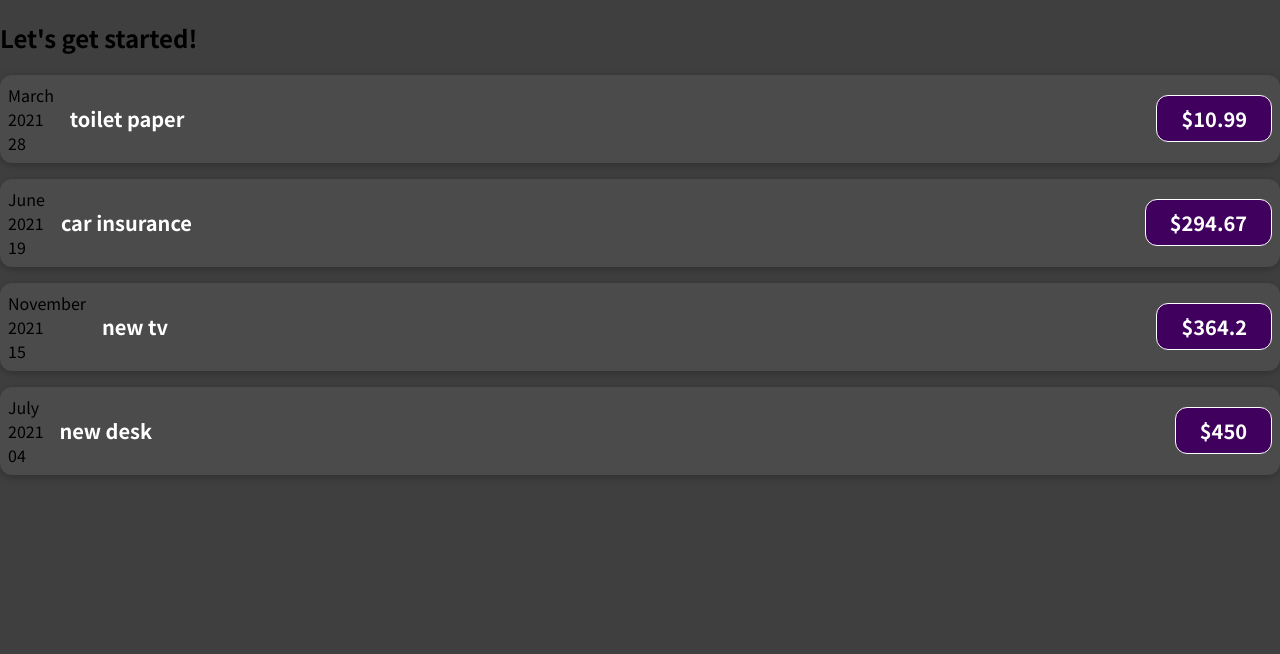
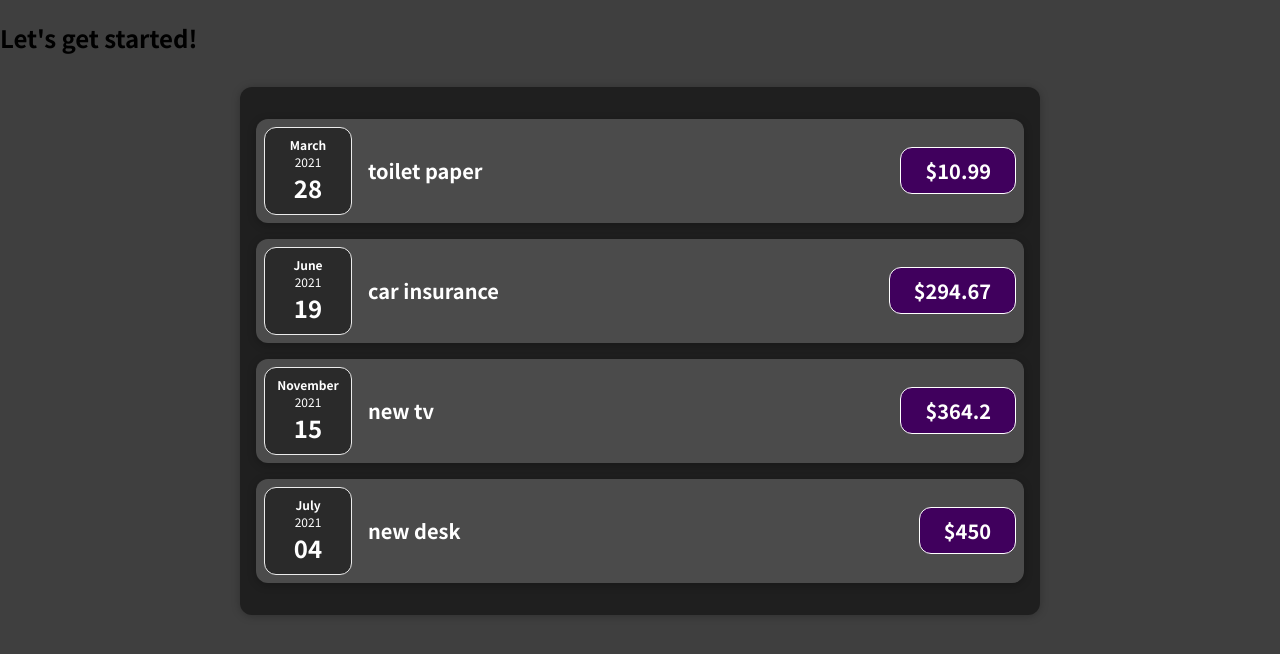
Before and after one commit to KatyEkat/Tracker_expenses, a JavaScript app: page / in a window 1280 px wide. Shown: the top 654 px of the page. Built offline with nearby package versions, Linux system fonts and the light colour scheme.

Commit message:
Added styles, split components

```diff
--- a/src/App.js
+++ b/src/App.js
@@ -1,5 +1,4 @@
-import ExpenseItem from "./components/ExpenseItem";
-// import ExpenseDate from "./components/ExpenseDate";
+import Expenses from "./components/Expenses";
 
 function App() {
   const expenses = [
@@ -32,26 +31,7 @@
   return (
     <div>
       <h2>Let's get started!</h2>
-      <ExpenseItem
-        title={expenses[0].title}
-        amount={expenses[0].amount}
-        date={expenses[0].date}
-      />
-      <ExpenseItem
-        title={expenses[1].title}
-        amount={expenses[1].amount}
-        date={expenses[1].date}
-      />
-      <ExpenseItem
-        title={expenses[2].title}
-        amount={expenses[2].amount}
-        date={expenses[2].date}
-      />
-      <ExpenseItem
-        title={expenses[3].title}
-        amount={expenses[3].amount}
-        date={expenses[3].date}
-      />
+      <Expenses items={expenses} />
     </div>
   );
 }
--- /dev/null
+++ b/src/components/ExpenseDate.css
@@ -0,0 +1,26 @@
+.expense-date {
+  display: flex;
+  flex-direction: column;
+  width: 5.5rem;
+  height: 5.5rem;
+  border: 1px solid #ececec;
+  background-color: #2a2a2a;
+  color: white;
+  border-radius: 12px;
+  align-items: center;
+  justify-content: center;
+}
+
+.expense-date__month {
+  font-size: 0.75rem;
+  font-weight: bold;
+}
+
+.expense-date__year {
+  font-size: 0.75rem;
+}
+
+.expense-date__day {
+  font-size: 1.5rem;
+  font-weight: bold;
+}
--- a/src/components/ExpenseDate.js
+++ b/src/components/ExpenseDate.js
@@ -1,4 +1,4 @@
-// import "./ExpenseDate.css";
+import "./ExpenseDate.css";
 
 function ExpenseDate(props) {
   const month = props.date.toLocaleString("en-US", { month: "long" });
@@ -6,10 +6,10 @@
   const year = props.date.getFullYear();
 
   return (
-    <div>
-      <div>{month}</div>
-      <div>{year}</div>
-      <div>{day}</div>
+    <div className="expense-date">
+      <div className="expense-date__month">{month}</div>
+      <div className="expense-date__year">{year}</div>
+      <div className="expense-date__day">{day}</div>
     </div>
   );
 }
--- /dev/null
+++ b/src/components/Expenses.css
@@ -0,0 +1,9 @@
+.expenses {
+  padding: 1rem;
+  background-color: rgb(31, 31, 31);
+  margin: 2rem auto;
+  width: 50rem;
+  max-width: 95%;
+  border-radius: 12px;
+  box-shadow: 0 1px 8px rgba(0, 0, 0, 0.25);
+}
--- /dev/null
+++ b/src/components/Expenses.js
@@ -0,0 +1,31 @@
+import ExpenseItem from "./ExpenseItem";
+import "./Expenses.css";
+
+function Expenses(props) {
+  return (
+    <div className="expenses">
+      <ExpenseItem
+        title={props.items[0].title}
+        amount={props.items[0].amount}
+        date={props.items[0].date}
+      />
+      <ExpenseItem
+        title={props.items[1].title}
+        amount={props.items[1].amount}
+        date={props.items[1].date}
+      />
+      <ExpenseItem
+        title={props.items[2].title}
+        amount={props.items[2].amount}
+        date={props.items[2].date}
+      />
+      <ExpenseItem
+        title={props.items[3].title}
+        amount={props.items[3].amount}
+        date={props.items[3].date}
+      />
+    </div>
+  );
+}
+
+export default Expenses;
```
